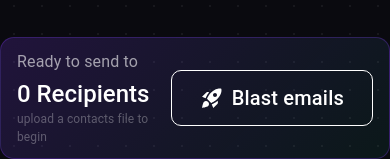
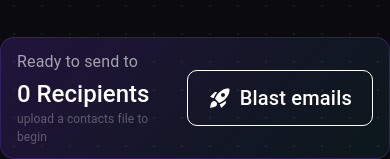
Before and after one commit to vidhilohia16/Bulkmails, a React (Vite) app in the folder vite-project/: page / in a window 390 px wide. Shown: the part 1996-2155 px from the top of the page. Built offline with nearby package versions, Linux system fonts and the light colour scheme.

Commit message:
mobile responsive

```diff
--- a/vite-project/src/App.jsx
+++ b/vite-project/src/App.jsx
@@ -207,7 +207,7 @@ if (response.status === 400) {
     flexShrink:0,
     whiteSpace:'nowrap',
     fontWeight: 500,
-    padding: "12px 28px",
+    padding: "12px 20px",
     borderRadius: "10px",
     textTransform: "none",
     '&:hover': { background: "#363638" }
```
